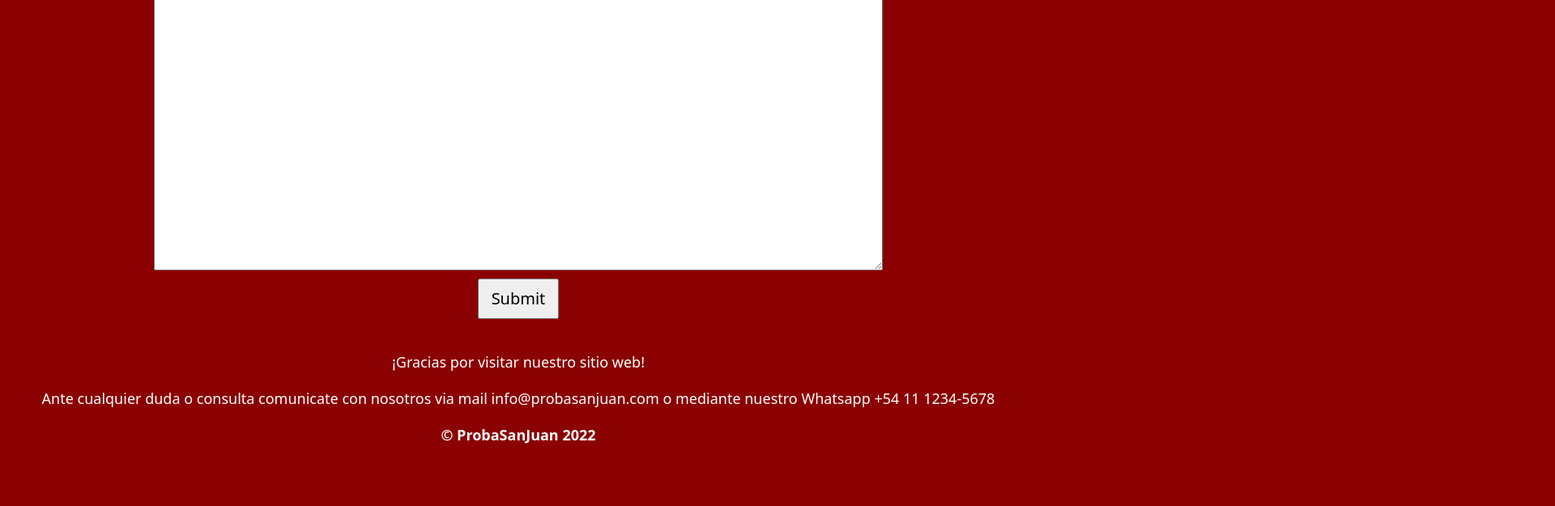
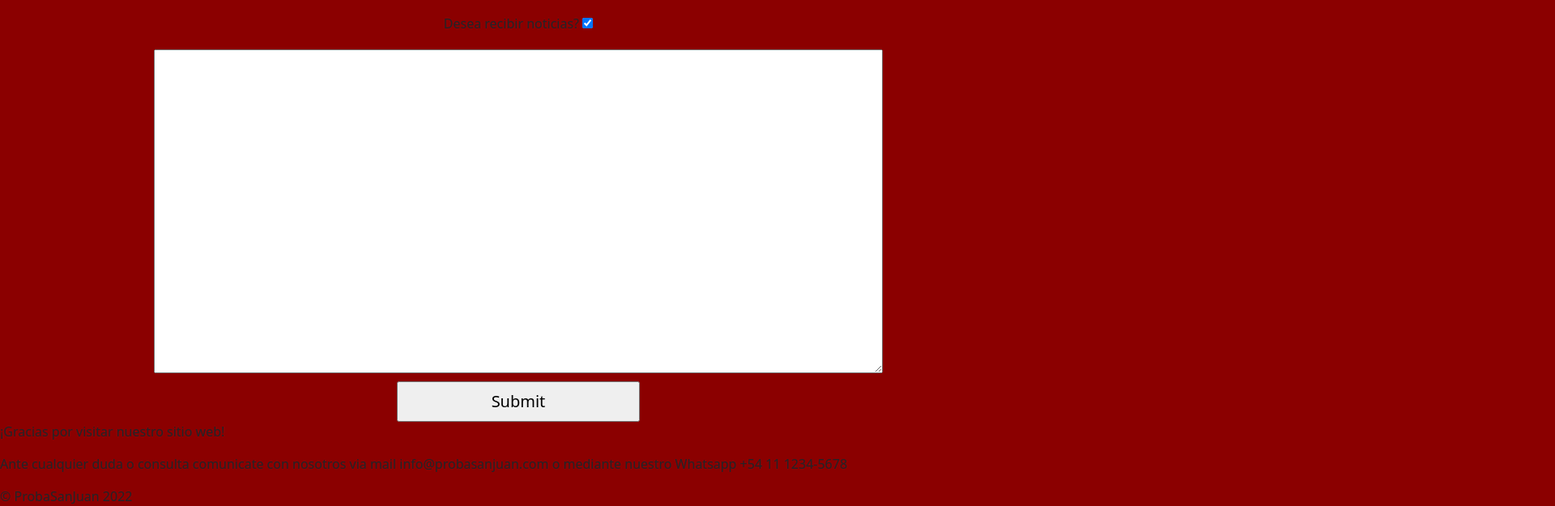
Before and after one commit to nicolasdimassuarez/proba-san-juan, a website: page paginas/contacto.html in a window 1280 px wide. Shown: the part 535-1160 px from the top of the page at 81% size, 1920 px wide, since content can reach past the window. Before the commit the page ends 1126 px from the top, so only its background shows below. Drawn offline with nearby package versions, Linux system fonts and the light colour scheme.

Commit message:
agregando sass

```diff
--- a/paginas/contacto.html
+++ b/paginas/contacto.html
@@ -6,10 +6,10 @@
     <meta http-equiv="X-UA-Compatible" content="IE=edge">
     <meta name="viewport" content="width=device-width, initial-scale=1.0">
     <link href="https://cdn.jsdelivr.net/npm/bootstrap@5.1.3/dist/css/bootstrap.min.css" rel="stylesheet" integrity="sha384-1BmE4kWBq78iYhFldvKuhfTAU6auU8tT94WrHftjDbrCEXSU1oBoqyl2QvZ6jIW3" crossorigin="anonymous">
-    <link rel="stylesheet" href="../style.css">
+    <link rel="stylesheet" href="../css/main.css"/>
     <title>Contacto</title>
 </head>
-<body>
+<body class="bodyContacto">
     <header>
         <img class="imgLogo" src="../imagenes/logo.png" alt="logo">
         <nav class="navbar navbar-expand-lg navbar-dark">
--- /dev/null
+++ b/scss/_contacto.scss
@@ -0,0 +1,37 @@
+body{
+    background-color: map-get($colores, "background-paginas");
+}
+
+.mainContacto{
+
+    width: 100%;
+    display: inline-block;
+    text-align: center;
+
+    .divContactoSubmit{
+        display: flex;
+        flex-direction: column;
+        justify-content: center;
+        align-items: center;
+
+    }
+}
+
+.noticias{
+    margin: 20px;
+}
+
+
+.input{
+    width: 900px;
+    height: 400px;
+    margin-bottom: 10px;
+
+}
+
+
+.enviar{
+    width: 300px;
+    height: 50px;
+    font-size: 20px;
+}
--- a/scss/_general.scss
+++ b/scss/_general.scss
@@ -5,5 +5,5 @@
 }
 body{
     font-family: 'Lucida Sans', 'Lucida Sans Regular', 'Lucida Grande', 'Lucida Sans Unicode', Geneva, Verdana, sans-serif;
-
+    color: darkred;
 }
--- a/scss/base/_variables.scss
+++ b/scss/base/_variables.scss
@@ -0,0 +1,3 @@
+$colores: (
+    "background-paginas":darkred
+)
--- a/scss/main.scss
+++ b/scss/main.scss
@@ -1,2 +1,2 @@
 @import "./base/variables";
-@import "general";
+@import "./contacto";
--- a/style.css
+++ b/style.css
@@ -13,6 +13,7 @@ html{
 body{
     background-color: darkred;
 }
+
 h1{
     font-family:'Raleway', sans-serif;
     font-size: 38px;
@@ -89,7 +90,7 @@ footer{
 }
 
 /* HTML DE CONTACTO */
-.mainContacto{
+/* .mainContacto{
 
     width: 100%;
     display: inline-block;
@@ -119,7 +120,7 @@ footer{
     height: 50px;
     font-size: 20px;
 }
-
+ */
 /* FIN HTML CONTACTO */
 
 /* HTML DE GALERIA  */
```
Also changed, not shown: Sin título.png (added), css/main.css.
